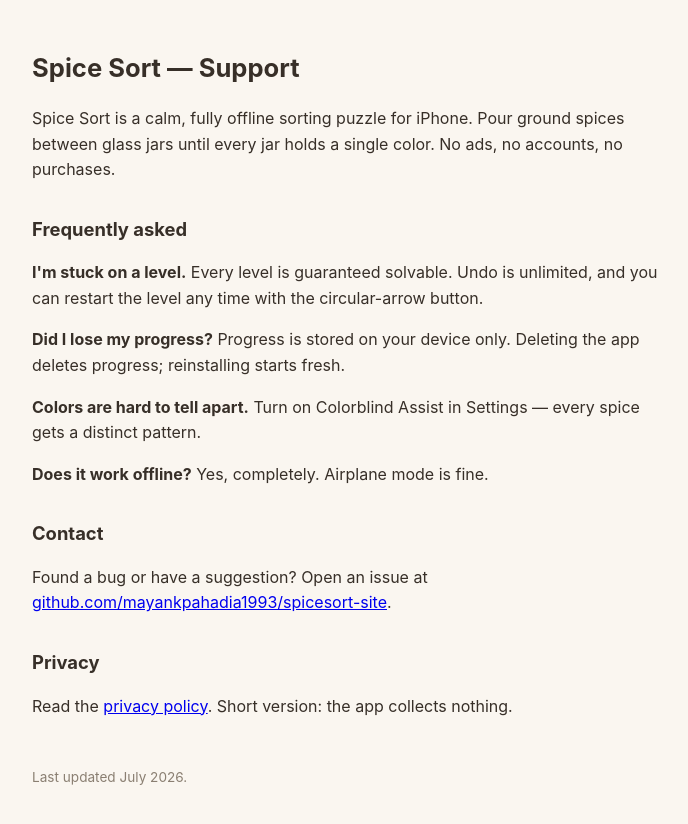
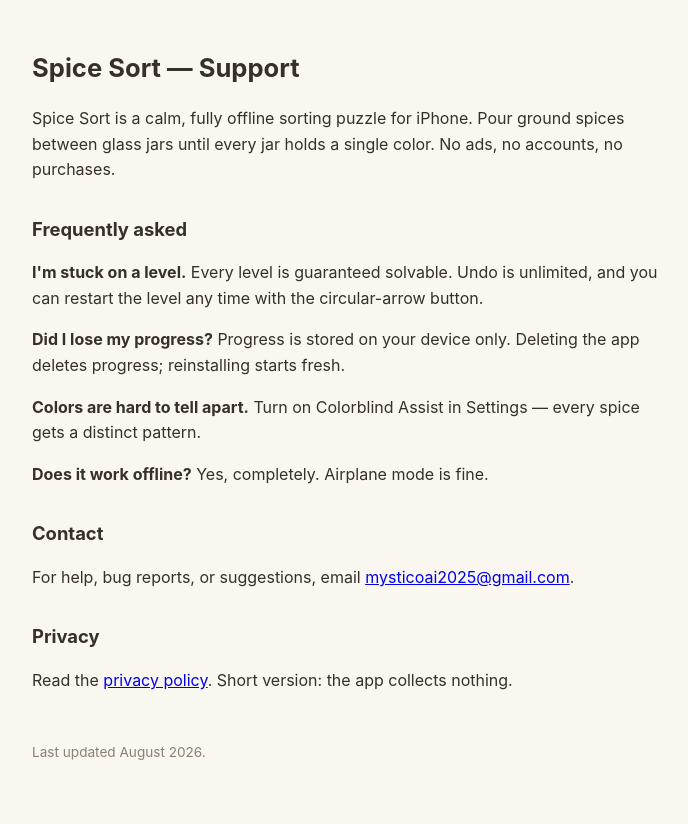
Before and after one commit to mayankpahadia1993/spicesort-site, a plain HTML site: page index.html in a window 1280 px wide. Shown: the whole page, without its empty margins (288-976 px from the left). Drawn offline with Linux system fonts and the light colour scheme.

Commit message:
Use Mystico support email

```diff
--- a/index.html
+++ b/index.html
@@ -31,13 +31,13 @@ Assist in Settings — every spice gets a distinct pattern.</p>
 is fine.</p>
 
 <h2>Contact</h2>
-<p>Found a bug or have a suggestion? Open an issue at
-<a href="https://github.com/mayankpahadia1993/spicesort-site/issues">github.com/mayankpahadia1993/spicesort-site</a>.</p>
+<p>For help, bug reports, or suggestions, email
+<a href="mailto:mysticoai2025@gmail.com?subject=Spice%20Sort%20Support">mysticoai2025@gmail.com</a>.</p>
 
 <h2>Privacy</h2>
 <p>Read the <a href="privacy.html">privacy policy</a>. Short version: the
 app collects nothing.</p>
 
-<footer>Last updated July 2026.</footer>
+<footer>Last updated August 2026.</footer>
 </body>
 </html>
```
